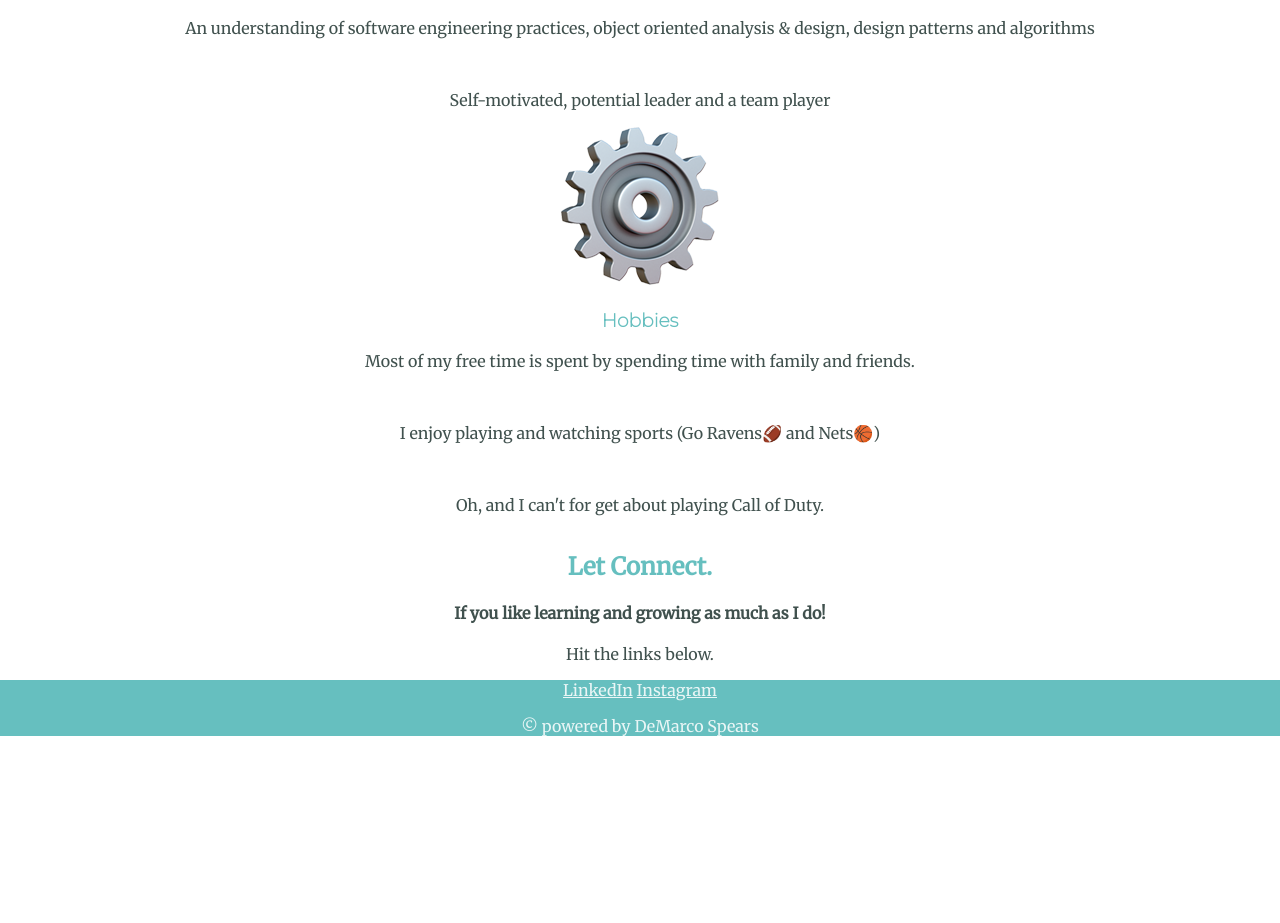
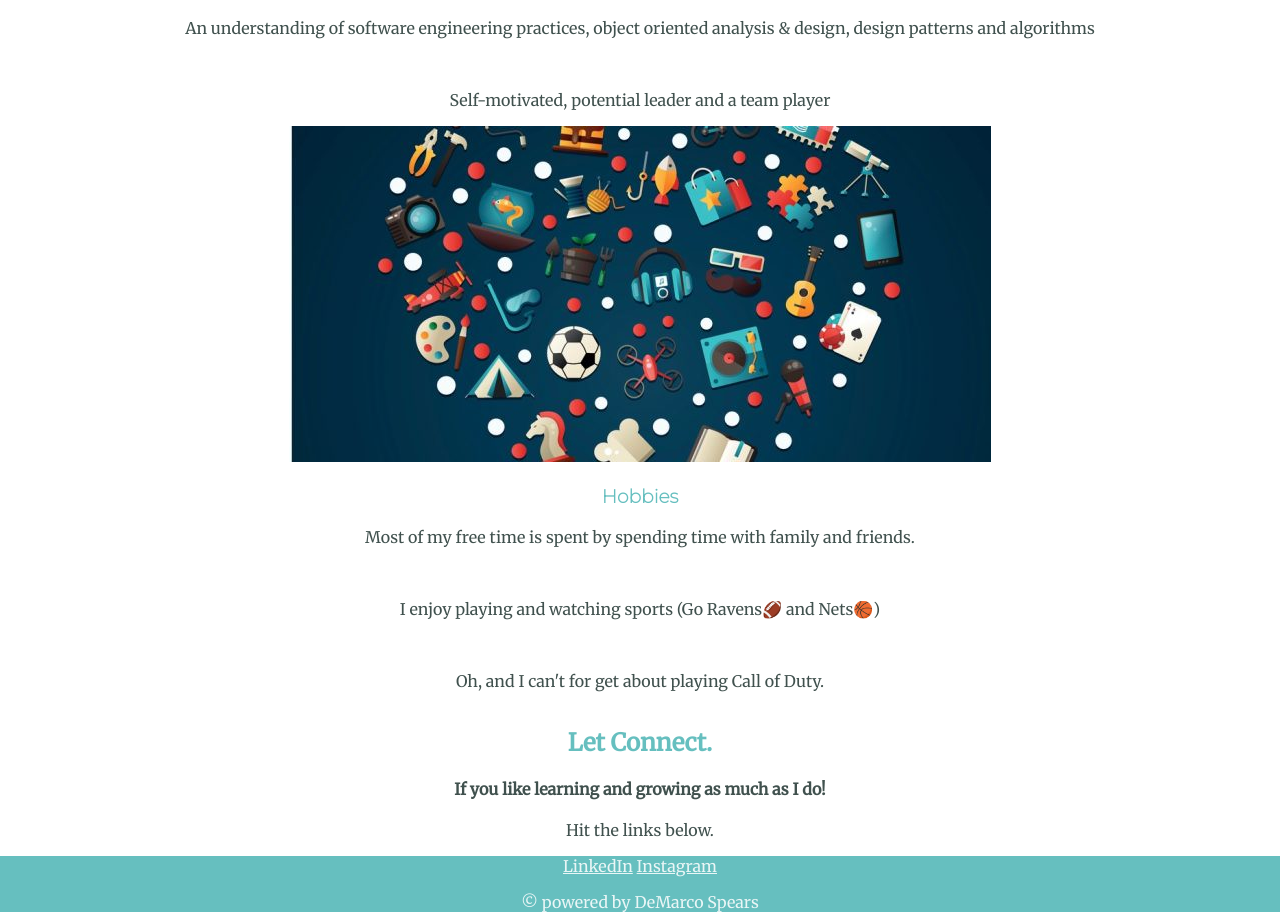
Before and after one commit to d3marco/My-Portfolio, a plain HTML site: page index.html in a window 1280 px wide. Shown: the part 1300-2223 px from the top of the page. Before the commit the page ends 2052 px from the top, so only its background shows below. Drawn offline with Linux system fonts and the light colour scheme.

Commit message:
hobby section

```diff
--- a/index.html
+++ b/index.html
@@ -59,7 +59,7 @@
 
      </div>
      <div class="skill-row">
-       <img class="hobbies" src="images/gear_2699.png" alt="skils-img">
+       <img class="hobbies" src="images/hobbies-img.jpg" alt="hobbies-img">
        <!-- Update bottom section with better information -->
        <h3>Hobbies</h3>
        <p class="hobbies-text"> Most of my free time is spent by spending time with family and friends.</p><br>
```
Also changed, not shown: images/hobbies-img.jpg (added).
